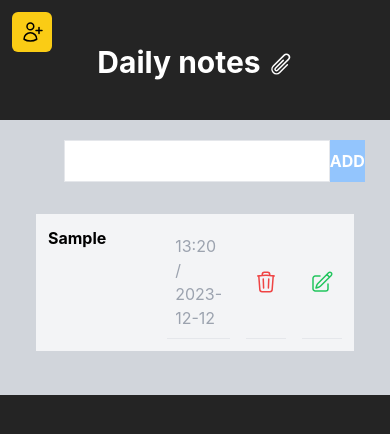
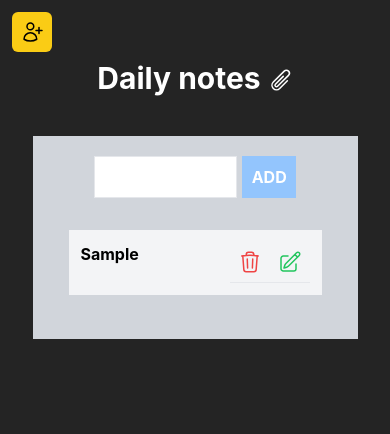
Before and after one commit to Abde-Ouaaddi29/todoList, a React (Create React App) app: page / in a window 390 px wide. Both pictures are taken after typing "Sample" into the empty fields and a click on the button "ADD". Shown: the top 434 px of the page. Built offline with nearby package versions, Linux system fonts and the light colour scheme.

Commit message:
onther update with responsive

```diff
--- a/package.json
+++ b/package.json
@@ -1,5 +1,4 @@
 {
-  "homepage": "https://Abde-Ouaaddi29.github.io/todoList",
   "name": "todolist",
   "version": "0.1.0",
   "private": true,
@@ -15,8 +14,7 @@
   },
   "scripts": {
     "start": "react-scripts start",
-    "predeploy": "npm run build",
-    "deploy": "gh-pages -b main -d build",
+    "deploy": "gh-pages -d build",
     "build": "react-scripts build",
     "test": "react-scripts test",
     "eject": "react-scripts eject"
--- a/src/todolist/todolistPage.jsx
+++ b/src/todolist/todolistPage.jsx
@@ -16,23 +16,23 @@ export default function TodoList() {
     return items.map((item, k) => {
       return (
 
-        <li className="mb-2 bg-gray-100 border-1 flex justify-between p-3  " key={k}>
+        <li className="mb-2 bg-gray-100 border-1 flex justify-between p-3 " key={k}>
 
-          <div className=" w-7/12 text-black font-bold overflow-auto	"> {item} </div>
+          <div className=" lg:w-7/12 xl:w-7/12 md:w-7/12 w-8/12  text-black font-bold overflow-auto	"> {item} </div>
 
-          <div className=" flex justify-end w-5/12  ">
-          <span className="text-gray-400 font-lighter p-2 mr-4 border-b "> {currentDate[k]} </span>
+          <div className="flex justify-end lg:w-5/12 xl:w-5/12 md:w-5/12 w-3/12  ">
+                <span className="text-gray-400 font-lighter p-2 mr-4 border-b lg:flex xl:flex md:flex hidden "> {currentDate[k]} </span>
+
                 <button className="border-b p-2 text-white font-bold" onClick={() => handleremove(k)}>
                     <svg xmlns="http://www.w3.org/2000/svg" fill="none" viewBox="0 0 24 24" stroke-width="1.5" stroke="currentColor" className="w-6 h-6 text-red-500 hover:text-red-400 hover:translate-y-0.5 transform transition-all duration-300">
                     <path stroke-linecap="round" stroke-linejoin="round" d="M14.74 9l-.346 9m-4.788 0L9.26 9m9.968-3.21c.342.052.682.107 1.022.166m-1.022-.165L18.16 19.673a2.25 2.25 0 01-2.244 2.077H8.084a2.25 2.25 0 01-2.244-2.077L4.772 5.79m14.456 0a48.108 48.108 0 00-3.478-.397m-12 .562c.34-.059.68-.114 1.022-.165m0 0a48.11 48.11 0 013.478-.397m7.5 0v-.916c0-1.18-.91-2.164-2.09-2.201a51.964 51.964 0 00-3.32 0c-1.18.037-2.09 1.022-2.09 2.201v.916m7.5 0a48.667 48.667 0 00-7.5 0" />
                   </svg>
                 </button>
 
-            <button className="border-b ml-4 p-2 text-white font-bold" onClick={() => handleUpdate(k)}>
+                <button className="border-b lg:ml-4 xl:ml-4 md:ml-4 ml-0 p-2 text-white font-bold" onClick={() => handleUpdate(k)}>
                   <svg xmlns="http://www.w3.org/2000/svg" fill="none" viewBox="0 0 24 24" stroke-width="1.5" stroke="currentColor" className="w-6 h-6 text-green-500 hover:text-green-400 hover:translate-y-0.5 transform transition-all duration-300" >
                   <path stroke-linecap="round" stroke-linejoin="round" d="M16.862 4.487l1.687-1.688a1.875 1.875 0 112.652 2.652L10.582 16.07a4.5 4.5 0 01-1.897 1.13L6 18l.8-2.685a4.5 4.5 0 011.13-1.897l8.932-8.931zm0 0L19.5 7.125M18 14v4.75A2.25 2.25 0 0115.75 21H5.25A2.25 2.25 0 013 18.75V8.25A2.25 2.25 0 015.25 6H10" />
                 </svg>
-
                 </button>
           </div>
         </li>
@@ -111,8 +111,8 @@ export default function TodoList() {
 
       {isToglle ?
           <div className="mt-4 text-center xl:w-full lg:w-full ">
-            <input className="p-2 mr-2 xl:w-4/12 lg:w-4/12 rounded-md sm:w-1/12" type="text" ref={userName} placeholder="username" />
-            <button className="p-2 bg-yellow-400 rounded-md hover:bg-yellow-500 hover:translate-y-0.5 transform transition-all duration-300 " onClick={AddUser} type="submit"> submit </button>
+            <input className="p-2 mr-2 xl:w-4/12 lg:w-4/12 md:w-4/12 rounded-md w-5/12" type="text" ref={userName} placeholder="username" />
+            <button className="p-2 bg-yellow-400 rounded-md hover:bg-yellow-500 hover:translate-y-0.5 transform transition-all duration-300" onClick={AddUser} type="submit"> submit </button>
           </div>
         :
         ''
@@ -120,21 +120,21 @@ export default function TodoList() {
 
       <section className="flex flex-col items-center w-full">
 
-      <div className=" flex justify-center lg:w-5/12 md:w-10/12 sm:w-10/12 p-5 text-3xl text-center mt-6 mb-5">
+      <div className=" flex justify-center lg:w-5/12 md:w-10/12 w-10/12 p-5 text-3xl text-center lg:mt-2 lg:mb-5 xl:mt-2 xl:mb-5 md:mt-2 md:mb-5 mt-10 mb-5 ">
               <h1 className="text-white font-bold "> Daily notes </h1>
               <svg xmlns="http://www.w3.org/2000/svg" fill="none" viewBox="0 0 24 24" stroke-width="1.5" stroke="currentColor" class="w-6 h-6 text-white mt-2 ml-2">
               <path stroke-linecap="round" stroke-linejoin="round" d="M18.375 12.739l-7.693 7.693a4.5 4.5 0 01-6.364-6.364l10.94-10.94A3 3 0 1119.5 7.372L8.552 18.32m.009-.01l-.01.01m5.699-9.941l-7.81 7.81a1.5 1.5 0 002.112 2.13" />
             </svg>
         </div>
-      <div className="lg:w-10/12 xl:w-10/12 md:w-12/12 sm:w-12/12 bg-gray-300 p-5">
+      <div className="lg:w-10/12 xl:w-10/12 md:w-10/12 w-10/12 bg-gray-300 p-5">
         <div className="w-9/12 flex justify-evenly m-auto">
-          <input className="border p-2 lg:w-9/12 sm:w-6/12 " ref={text} type="text"/>
-          <button className="bg-blue-300 text-white lg:p-2 sm:p-2 w-2/12 font-bold hover:bg-blue-400 hover:translate-y-0.5 transform transition-all duration-300" onClick={handleADD}>
+          <input className="border p-2 lg:w-9/12 xl:9/12 md:9/12 w-8/12 " ref={text} type="text"/>
+          <button className="bg-blue-300 text-white p-2 lg:w-2/12 xl:2/12 md:2/12 w-3/12 font-bold hover:bg-blue-400 hover:translate-y-0.5 transform transition-all duration-300" onClick={handleADD}>
             ADD
           </button>
         </div>
 
-        <div className=" mt-4 xl:w-10/12 lg:w-10/12 sm:w-full  m-auto p-4 ">
+        <div className=" mt-4 xl:w-10/12 lg:w-10/12 md:w-10/12 w-full  m-auto p-4 ">
           <ul>{items.length > 0 ? displaylist() : <li className="text-gray-600 border-2 p-4">No items</li>}</ul>
         </div>
       </div>
@@ -146,29 +146,29 @@ export default function TodoList() {
     return <>
         <section className="flex flex-col items-center w-full">
 
-          <div className="  flex  p-2 text-2xl text-yellow-200 absolute left-3 top-3 ">
+          <div className="  flex  p-2 text-2xl text-yellow-200 absolute left-3 top-3  ">
               <h2 className="font-lighter" > Hello <span className="font-bold">{newuser}</span> </h2>
             <svg xmlns="http://www.w3.org/2000/svg" fill="none" viewBox="0 0 24 24" stroke-width="1.5" stroke="currentColor" className="w-6 h-6 text-yellow-200  lg:mt-1 ml-2 ">
             <path stroke-linecap="round" stroke-linejoin="round" d="M12 18v-5.25m0 0a6.01 6.01 0 001.5-.189m-1.5.189a6.01 6.01 0 01-1.5-.189m3.75 7.478a12.06 12.06 0 01-4.5 0m3.75 2.383a14.406 14.406 0 01-3 0M14.25 18v-.192c0-.983.658-1.823 1.508-2.316a7.5 7.5 0 10-7.517 0c.85.493 1.509 1.333 1.509 2.316V18" />
           </svg>
           </div>
 
-            <div className="  flex justify-center lg:w-5/12 md:w-10/12 sm:w-10/12 p-5 text-3xl text-center mt-6 mb-5">
+            <div className="  flex justify-center lg:w-5/12 md:w-10/12 sm:w-10/12 p-5 text-3xl text-center lg:mt-2 xl:mt-2 md:mt mt-16 mb-5 ">
               <h1 className="text-white font-bold "> Daily notes </h1>
               <svg xmlns="http://www.w3.org/2000/svg" fill="none" viewBox="0 0 24 24" stroke-width="1.5" stroke="currentColor" class="w-6 h-6 text-white mt-2 ml-2">
               <path stroke-linecap="round" stroke-linejoin="round" d="M18.375 12.739l-7.693 7.693a4.5 4.5 0 01-6.364-6.364l10.94-10.94A3 3 0 1119.5 7.372L8.552 18.32m.009-.01l-.01.01m5.699-9.941l-7.81 7.81a1.5 1.5 0 002.112 2.13" />
             </svg>
           </div>
-          <div className="w-10/12 bg-gray-300 p-5">
-            <div className="w-10/12 flex justify-evenly m-auto">
-              <input className="border p-2 w-9/12 " ref={text} type="text" />
-              <button className="bg-blue-300 text-white p-2 w-2/12 font-bold hover:bg-blue-400 hover:text-gray-300 rounded-md hover:translate-y-0.5 transform transition-all duration-300" onClick={handleADD}>
+          <div className="lg:w-10/12 xl:w-10/12 md:w-10/12 w-10/12 bg-gray-300 p-5">
+        <div className="w-9/12 flex justify-evenly m-auto">
+          <input className="border p-2 lg:w-9/12 xl:9/12 md:9/12 w-8/12 " ref={text} type="text"/>
+          <button className="bg-blue-300 text-white p-2 lg:w-2/12 xl:2/12 md:2/12 w-3/12 font-bold hover:bg-blue-400 hover:translate-y-0.5 transform transition-all duration-300" onClick={handleADD}>
             ADD
           </button>
         </div>
 
-            <div className=" mt-4 w-10/12 m-auto p-4 ">
-              <ul>{items.length > 0 ? displaylist() : <li className="text-gray-600 border-2 p-4 w-12/12 ">No items</li>}</ul>
+        <div className=" mt-4 xl:w-10/12 lg:w-10/12 md:w-10/12 w-full  m-auto p-4 ">
+          <ul>{items.length > 0 ? displaylist() : <li className="text-gray-600 border-2 p-4">No items</li>}</ul>
         </div>
       </div>
         </section>
```
Also changed, not shown: 2 other files (tests, documents, lock files or other folders). Lines whose indentation alone changed are shown as unchanged.
